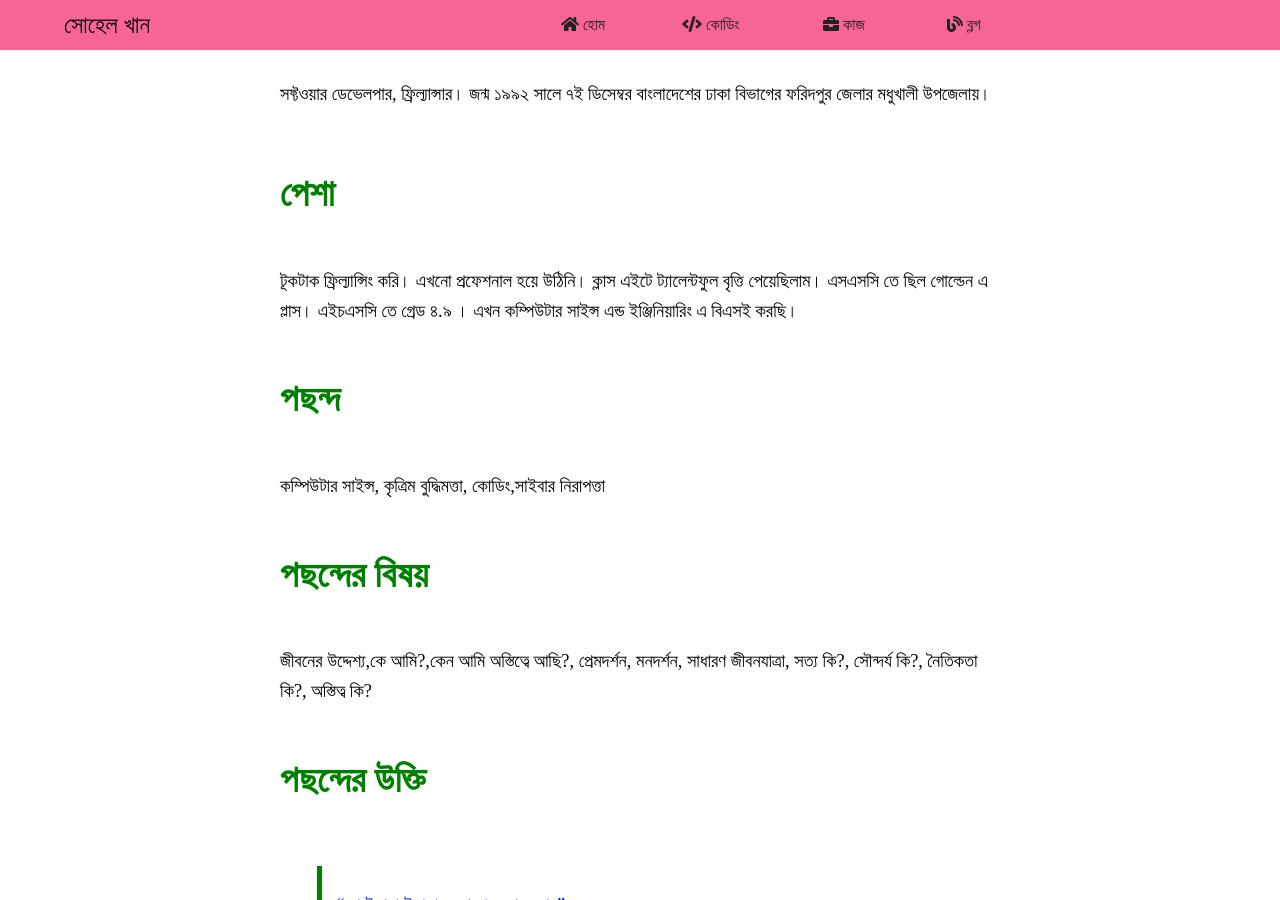
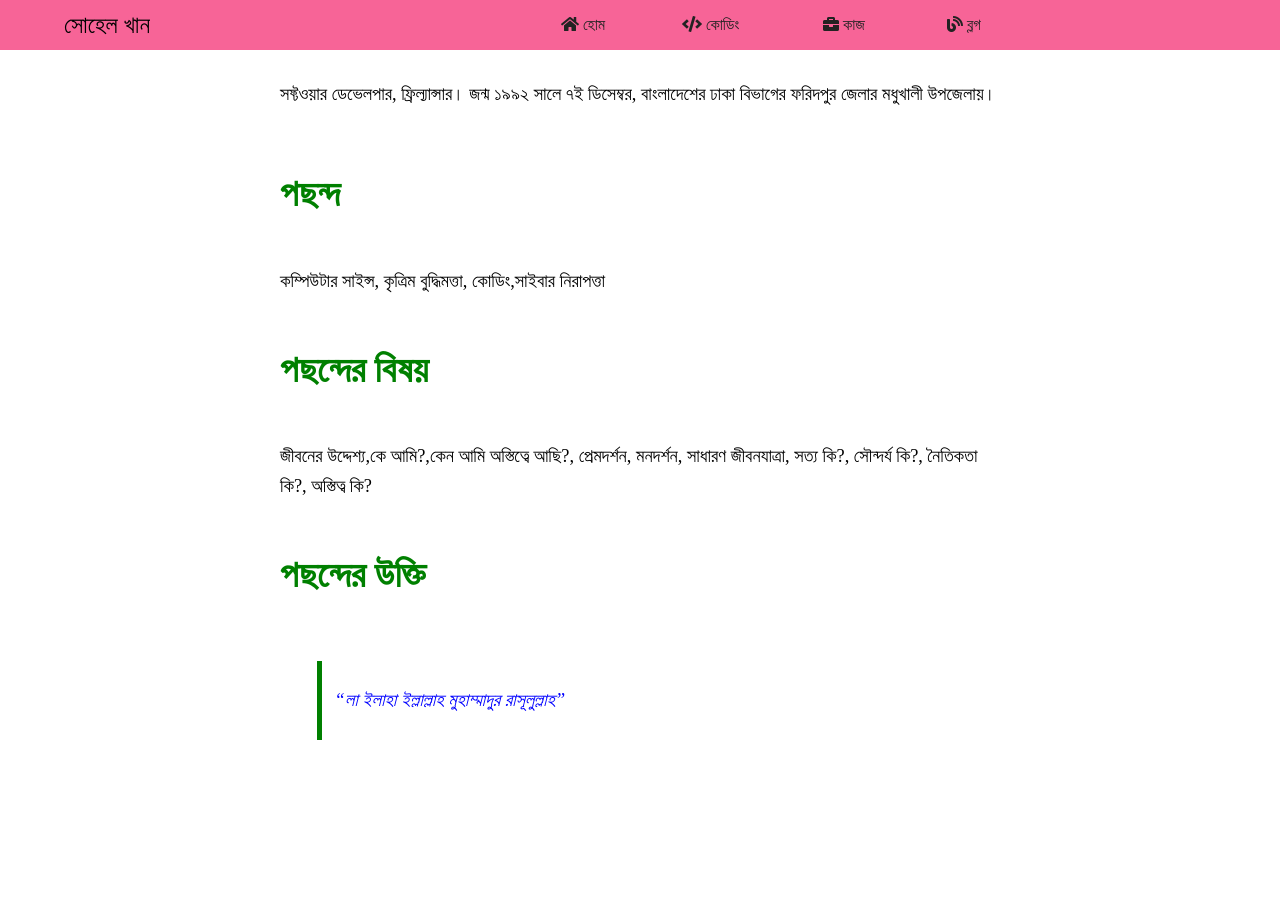
Before and after one commit to sohelkhanz/sohelkhanz.github.io, a Jekyll site: the page built from index.md, in a window 1280 px wide and 900 px high. Built offline with Jekyll 4.4.1, drawn with Linux system fonts in a browser that asks for light colours.

Commit message:
Update index.md

```diff
--- a/index.md
+++ b/index.md
@@ -1,15 +1,12 @@
 ---
 title: সোহেল খান
 header: সোহেল খান
-description: সফ্টওয়ার ডেভেলপার, ফ্রিল্যান্সার। জন্ম ১৯৯২ সালে ৭ই ডিসেম্বর বাংলাদেশের ঢাকা বিভাগের ফরিদপুর জেলার মধুখালী উপজেলায়।
+description: সফ্টওয়ার ডেভেলপার, ফ্রিল্যান্সার। জন্ম ১৯৯২ সালে ৭ই ডিসেম্বর, বাংলাদেশের ঢাকা বিভাগের ফরিদপুর জেলার মধুখালী উপজেলায়।
 permalink: /
 layout: default
 comments: false
 ---
 
-পেশা
-========
-টূকটাক ফ্রিল্যান্সিং করি। এখনো প্রফেশনাল হয়ে উঠিনি। ক্লাস এইটে ট্যালেন্টফুল বৃত্তি পেয়েছিলাম। এসএসসি তে ছিল গোল্ডেন এ প্লাস। এইচএসসি তে গ্রেড ৪.৯ । এখন কম্পিউটার সাইন্স এন্ড ইঞ্জিনিয়ারিং এ বিএসই করছি।
 
 পছন্দ
 =====
```
